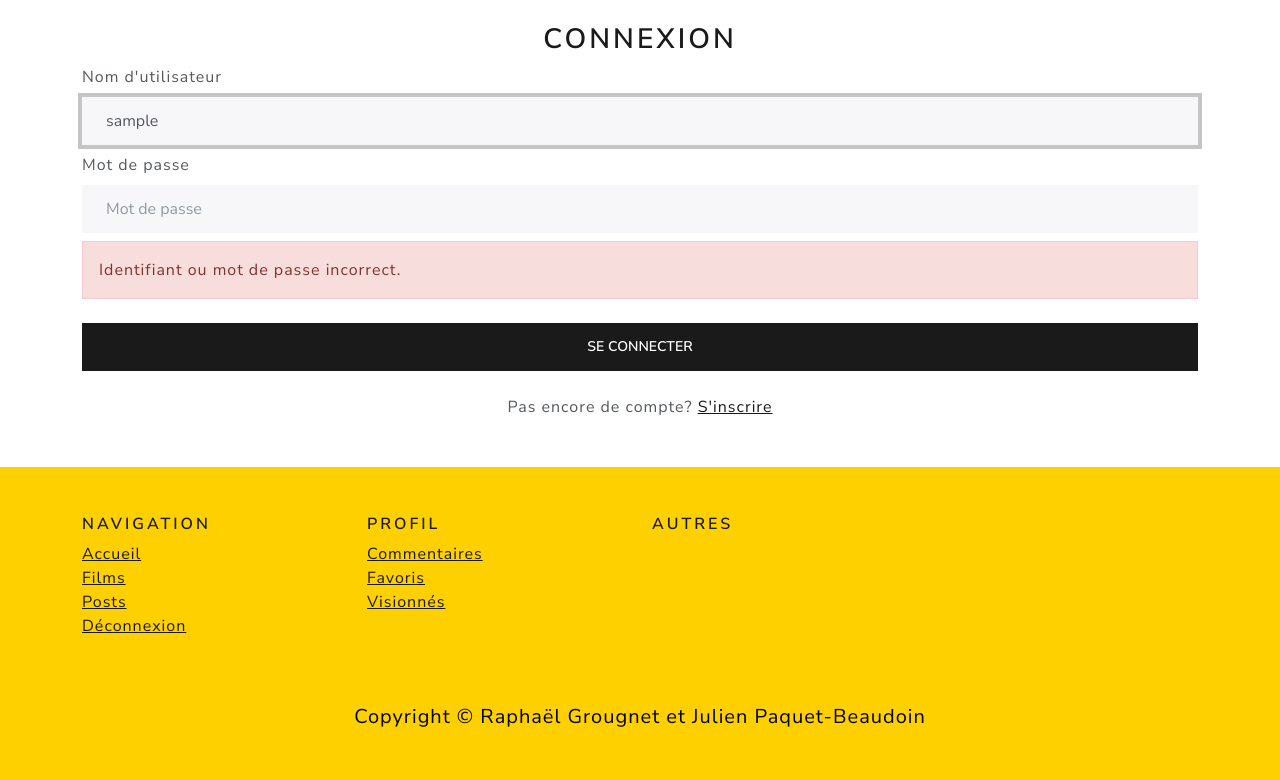
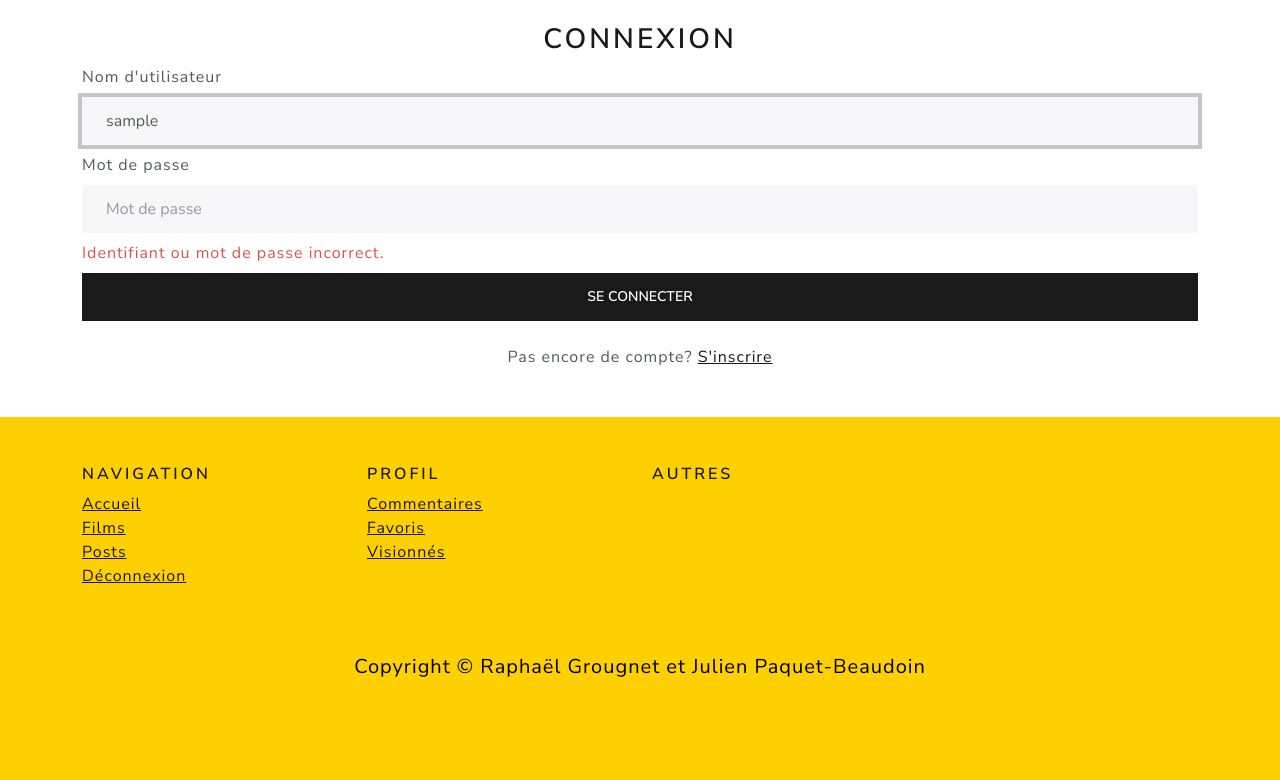
Before and after one commit to raphaelgrougnet/Cinerama, a Flask app: template templates/login.html in a window 1280 px wide. Shown: the part 126-906 px from the top of the page. After the commit the page ends 803 px from the top, so only its background shows below. Run offline with Flask 3, Linux system fonts and the light colour scheme; the template is opened without the code that fills it: most values are stand-ins (such as "Sample title", 1, 10 or a date in 2020); some libraries are stand-ins or nearby versions.

Commit message:
Fix login error message styling

```diff
--- a/app.py
+++ b/app.py
@@ -79,7 +79,8 @@ def login():
                                    classe_erreur_username=classe_erreur_username,
                                    classe_erreur_password=classe_erreur_password,
                                    class_erreur_login="visually-hidden",
-                                   value_username=username)
+                                   value_username=username,
+                                   utilisateur=None)
 
         passwordHashed = hacher_mdp(password)
         utilisateur_trouve = mongo.db.users.find_one(
--- a/templates/login.html
+++ b/templates/login.html
@@ -20,7 +20,7 @@
         </div>
 
 
-        <div class="alert alert-danger {{ class_erreur_login }}" role="alert">
+        <div class="text-danger {{ class_erreur_login }}" role="alert">
             Identifiant ou mot de passe incorrect.
         </div>
 
```
